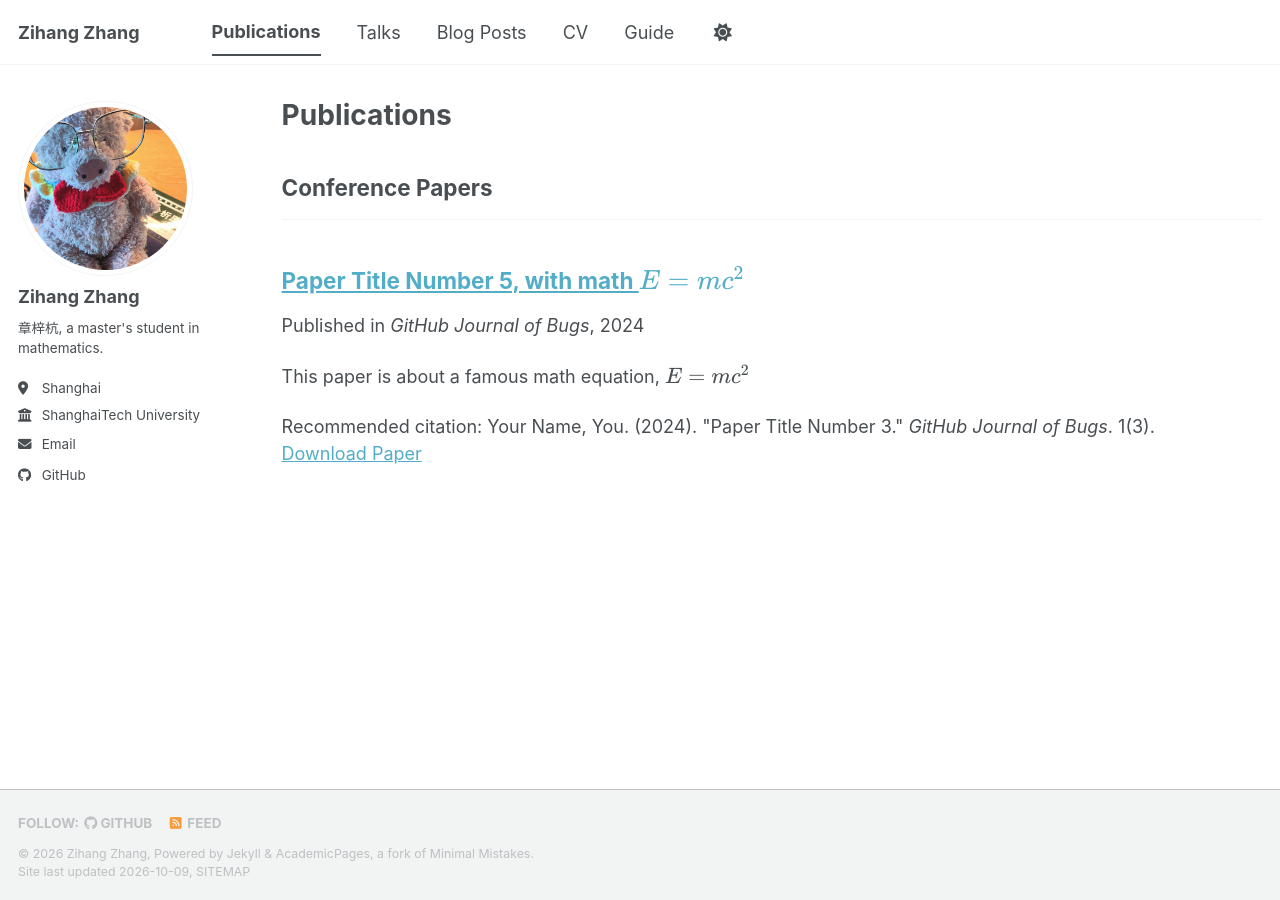
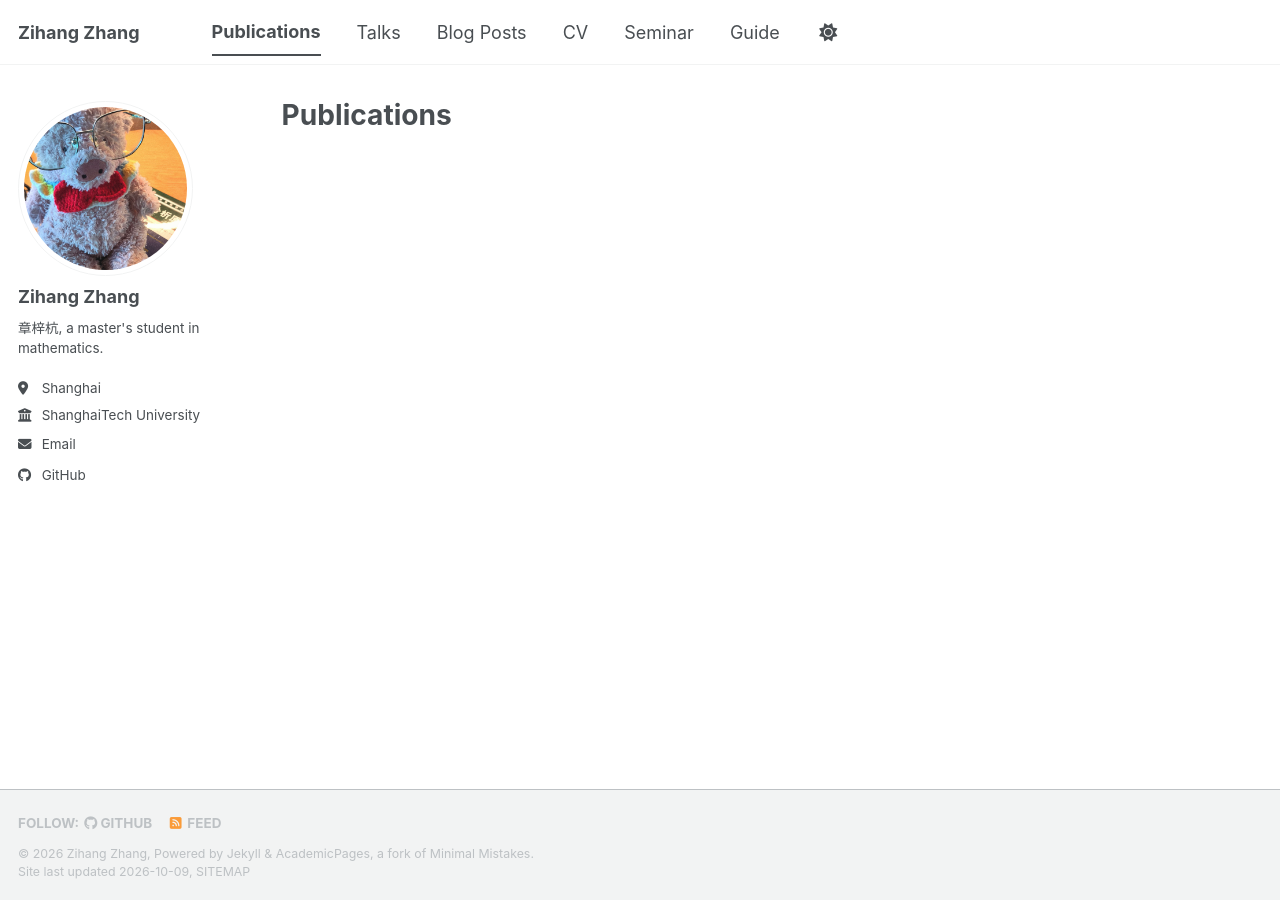
Before and after one commit to ZZH-DSL/ZZH-DSL.github.io, a Jekyll site: the page built from _pages/publications.html, in a window 1280 px wide. Built offline with Jekyll 4.4.1, drawn with Linux system fonts in a browser that asks for light colours; a script bundle is joined from its source files by our own code; library files that are not in the unit come from our copies.

Commit message:
增加了 Seminar

```diff
--- a/_data/navigation.yml
+++ b/_data/navigation.yml
@@ -26,8 +26,8 @@ main:
   - title: "CV"
     url: /cv/
 
-  # - title: "CV"
-  #   url: /cv-json/
+  - title: "Seminar"
+    url: /seminar/
 
   - title: "Guide"
     url: /markdown/
--- a/_publications/2025-06-08-paper-title-number-5.md
+++ /dev/null
@@ -1,13 +0,0 @@
----
-title: "Paper Title Number 5, with math $$E=mc^2$$"
-collection: publications
-category: conferences
-permalink: /publication/2024-02-17-paper-title-number-4
-excerpt: 'This paper is about a famous math equation, $$E=mc^2$$'
-date: 2024-02-17
-venue: 'GitHub Journal of Bugs'
-paperurl: 'https://academicpages.github.io/files/paper3.pdf'
-citation: 'Your Name, You. (2024). &quot;Paper Title Number 3.&quot; <i>GitHub Journal of Bugs</i>. 1(3).'
----
-
-Using [MathJax](https://www.mathjax.org/) in the description is supported - $$E=mc^2$$ - however, the use must be mindful that the default delimiters are `$$...$$` and `\\[...\\]` which differs from the `$...$` that is typically expected.
```
Also changed, not shown: _pages/cv.md (+0 -4 lines), _pages/seminar.html (added, +12 -0 lines), _posts/2026-06-07-blog-post-1.md (+0 -2 lines), _seminar/Seminar AG 2026.md (added, +20 -0 lines).
